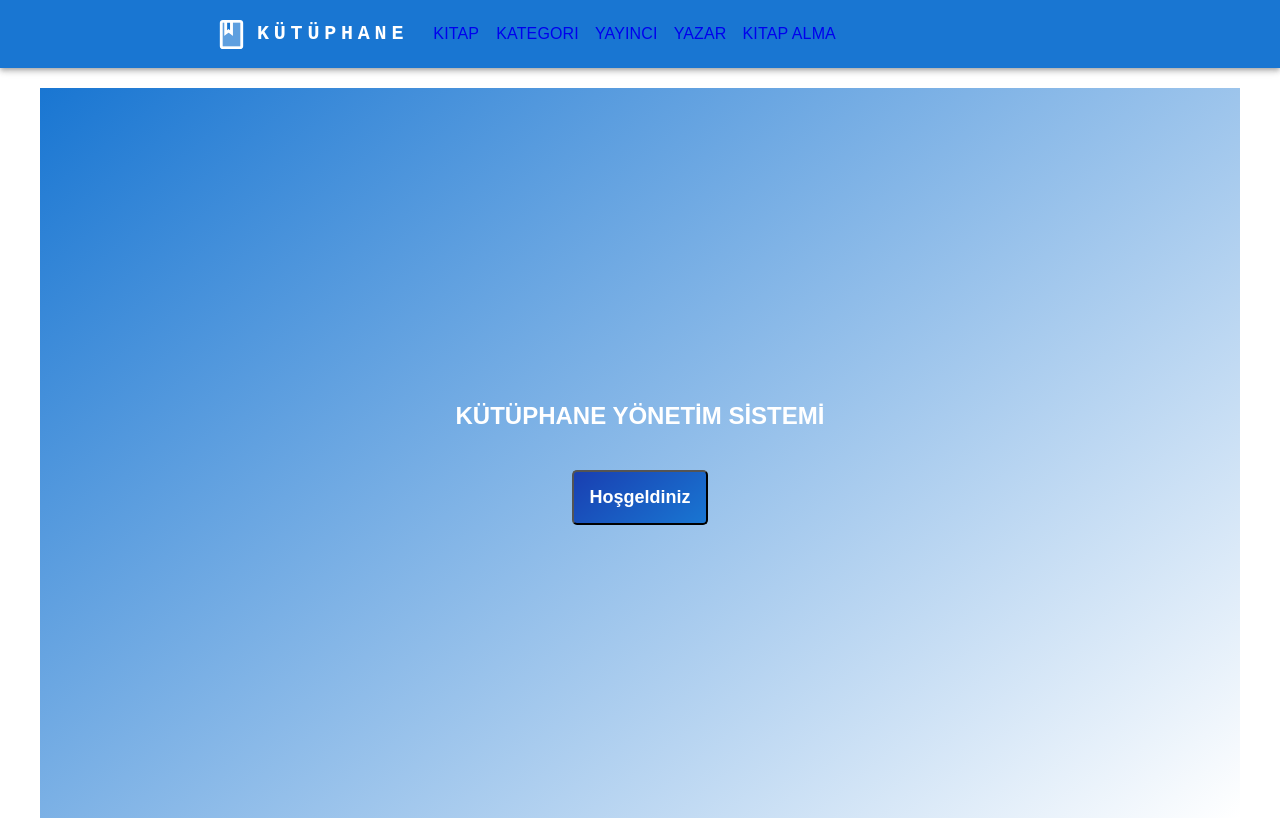
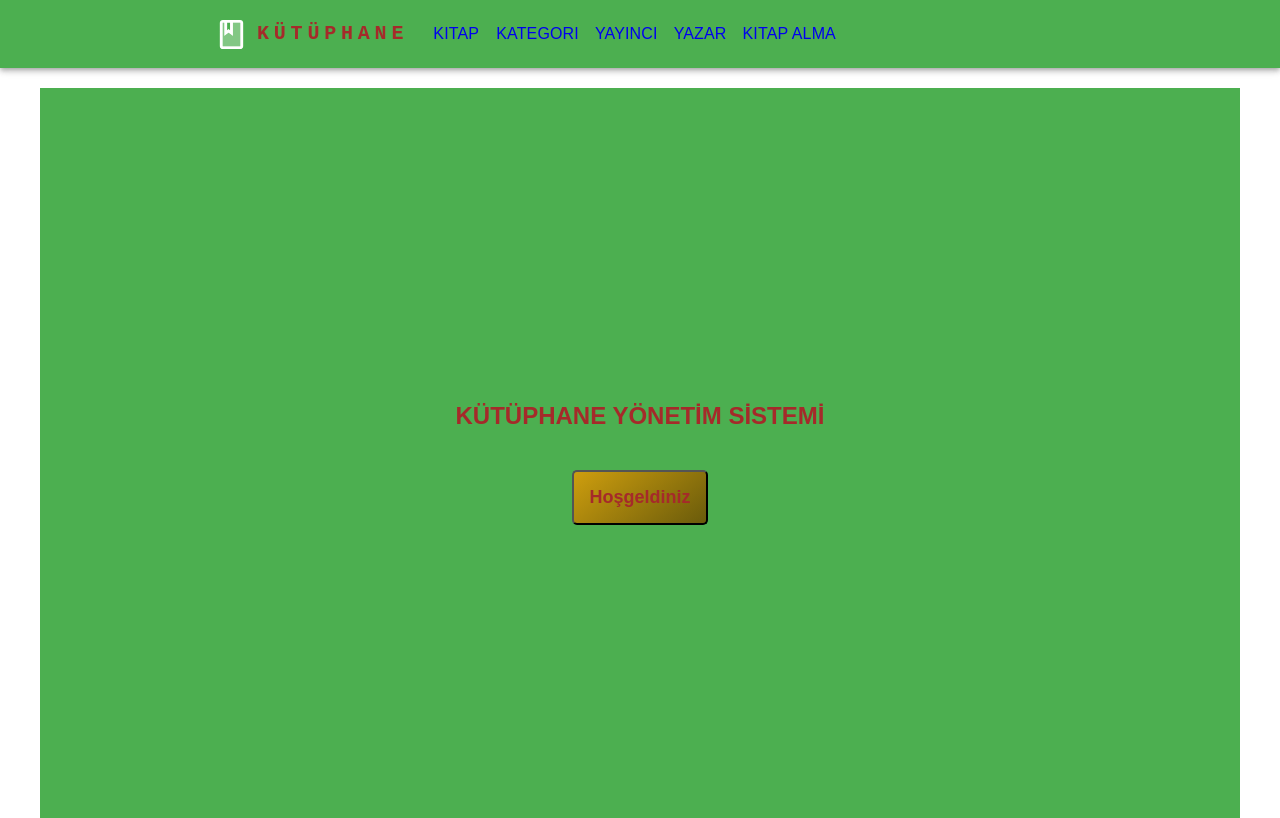
Before and after one commit to wvazabi/Library-Full-Stack-Project, a React (Vite) app in the folder library/: page / in a window 1280 px wide. Built offline with nearby package versions, Linux system fonts and the light colour scheme.

Commit message:
Adjust Color

```diff
--- a/library/src/Pages/HomePage/HomePage.css
+++ b/library/src/Pages/HomePage/HomePage.css
@@ -5,8 +5,8 @@
     align-items: center;
     justify-content: center;
     margin: auto;
-    background-image: linear-gradient(321deg,#fff,#1976d2);
-    color: white;
+    background-image: linear-gradient(321deg,#4caf50,#4caf50);
+    color: brown;
 }
 
 .home-heading {
@@ -15,12 +15,12 @@
 }
 
 .home-page-button button {
-    background-image: linear-gradient(321deg,#1976d2,#193fb1);
+    background-image: linear-gradient(321deg,#6a5b0b,#ce9e0e);
     border-radius: 5px;
     margin-top: 20px;
     padding: 15px;
     cursor: pointer;
-    color: white;
+    color:  brown;
     font-size: large;
     font-weight: 600;
 
--- a/library/src/components/Navbar.jsx
+++ b/library/src/components/Navbar.jsx
@@ -43,7 +43,7 @@ function Navbar() {
   // };
 
   return (
-    <AppBar position="static">
+    <AppBar position="static" sx={{ backgroundColor: '#4caf50' }}>
       <Container maxWidth="md">
         <Toolbar disableGutters>
           <PetsIcon fontSize='large' sx={{ display: { xs: 'none', md: 'flex' }, mr: 1 }} />
@@ -58,8 +58,9 @@ function Navbar() {
               fontFamily: 'monospace',
               fontWeight: 700,
               letterSpacing: '.3rem',
-              color: 'inherit',
+              color: 'brown',
               textDecoration: 'none',
+
             }}
           >
             KÜTÜPHANE
@@ -72,7 +73,7 @@ function Navbar() {
               aria-controls="menu-appbar"
               aria-haspopup="true"
               onClick={handleOpenNavMenu}
-              color="inherit"
+              color="brown"
             >
               <MenuIcon />
             </IconButton>
@@ -116,7 +117,7 @@ function Navbar() {
               fontFamily: 'monospace',
               fontWeight: 700,
               letterSpacing: '.3rem',
-              color: 'inherit',
+              color: 'brown',
               textDecoration: 'none',
             }}
           >
@@ -127,7 +128,7 @@ function Navbar() {
               <Button
                 key={index}
                 onClick={handleCloseNavMenu}
-                sx={{ my: 2, color: 'white', display: 'block' }}
+                sx={{ my: 2, color: 'brown', display: 'block' }}
               >
                 <Typography textAlign="center">
                         <Link to={page.route}> {page.title} </Link>
```
